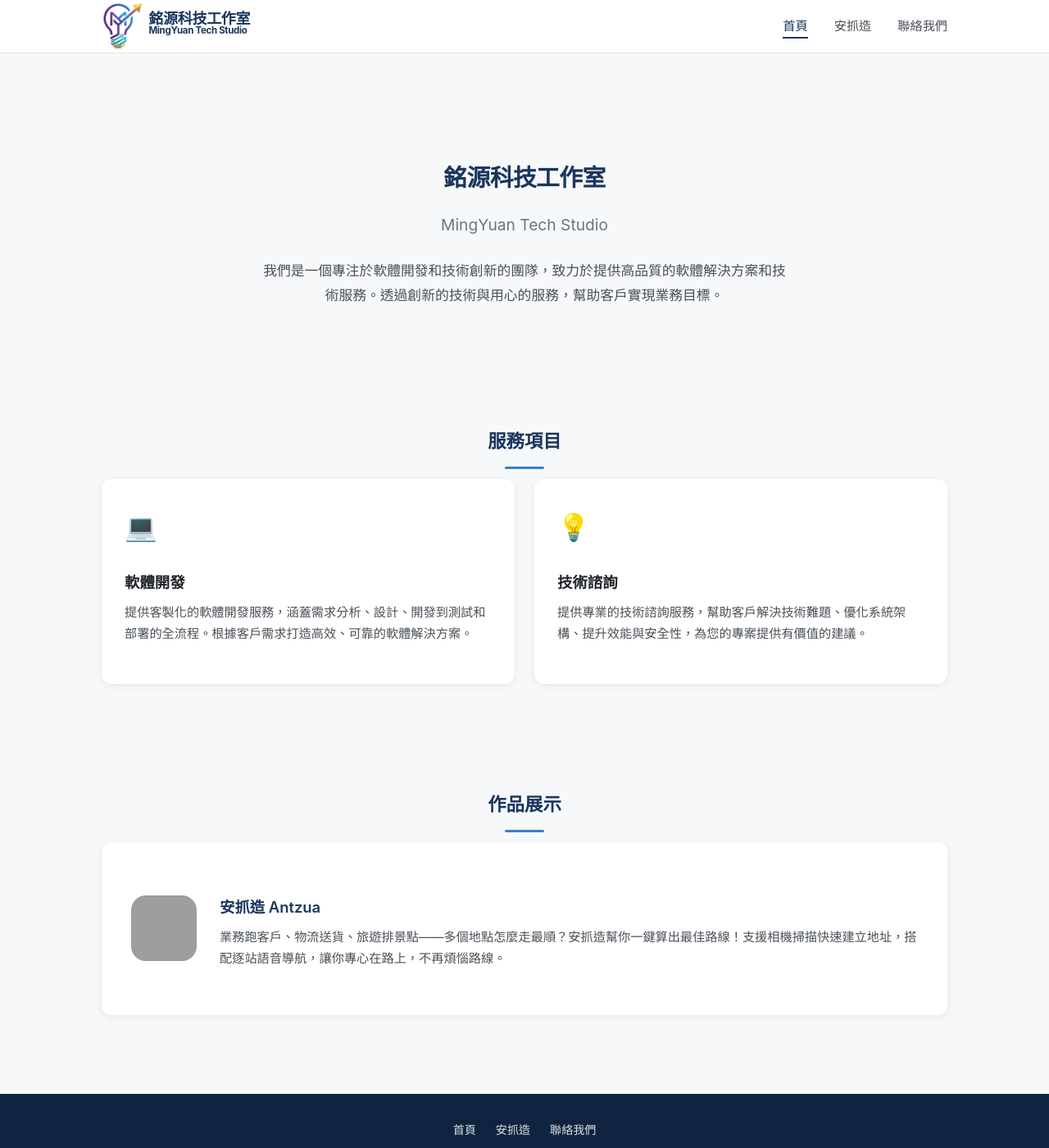
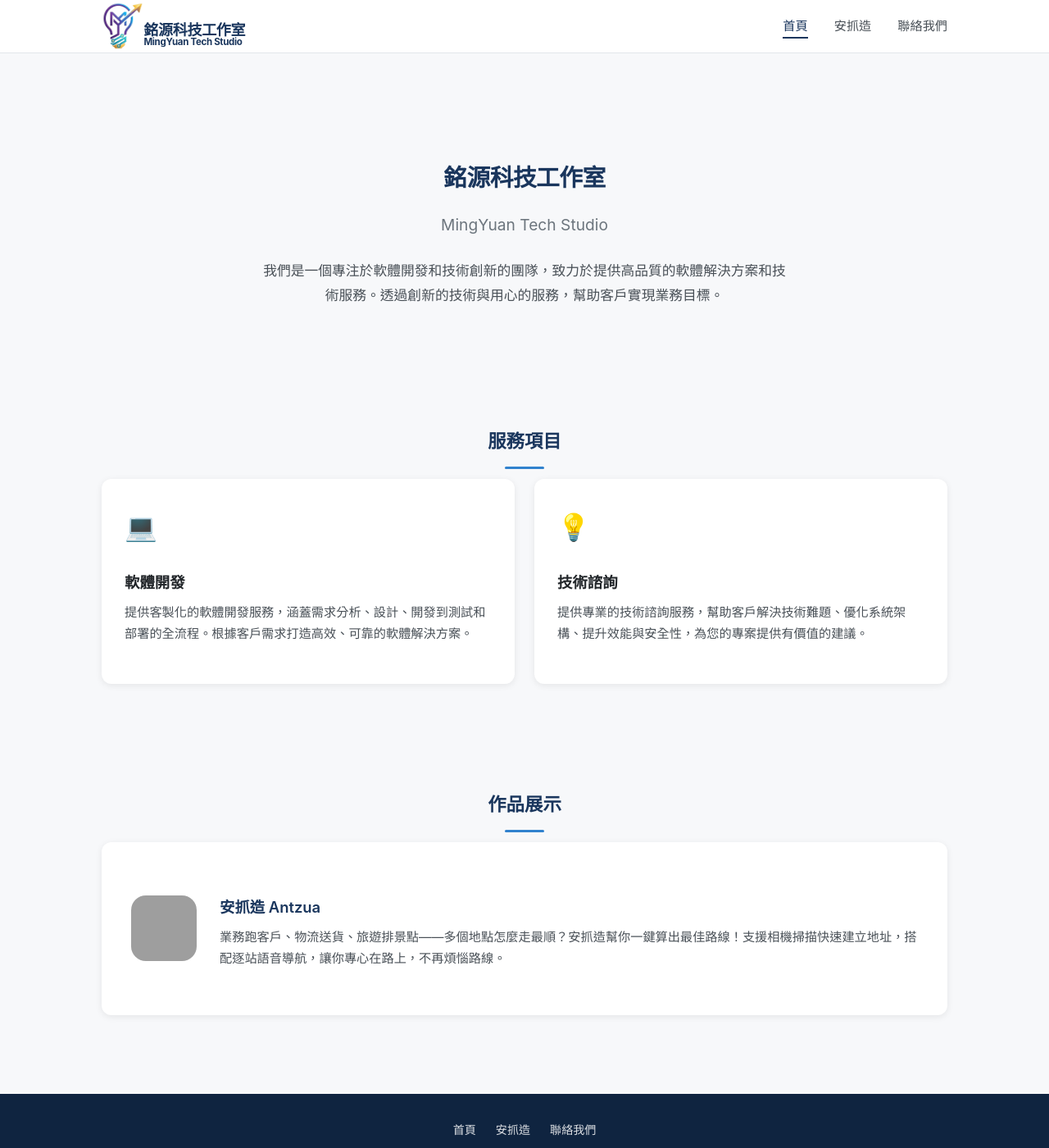
Before and after one commit to MingYuan-Tech/Apps, a Jekyll site: the page built from index.md, in a window 1280 px wide and 1400 px high. Shown: the whole window at 82% size. Built offline with Jekyll 4.4.1, drawn with Linux system fonts in a browser that asks for light colours; grey boxes are pictures that could not be loaded.

Commit message:
[調整] 調整導航品牌的行高及內邊距以改善佈局

```diff
--- a/assets/css/style.css
+++ b/assets/css/style.css
@@ -89,7 +89,7 @@ img {
 .nav-brand {
   display: grid;
   grid-template-columns: auto 1fr;
-  grid-template-rows: 1fr 1fr;
+  grid-template-rows: 1fr 16px;
   font-weight: 700;
   color: var(--primary);
   text-decoration: none;
@@ -106,7 +106,7 @@ img {
   display: flex;
   flex-direction: column;
   line-height: 1;
-  padding-left: 6px;
+
   &:first-of-type {
     justify-content: flex-end;
     font-size: 18px;
```
